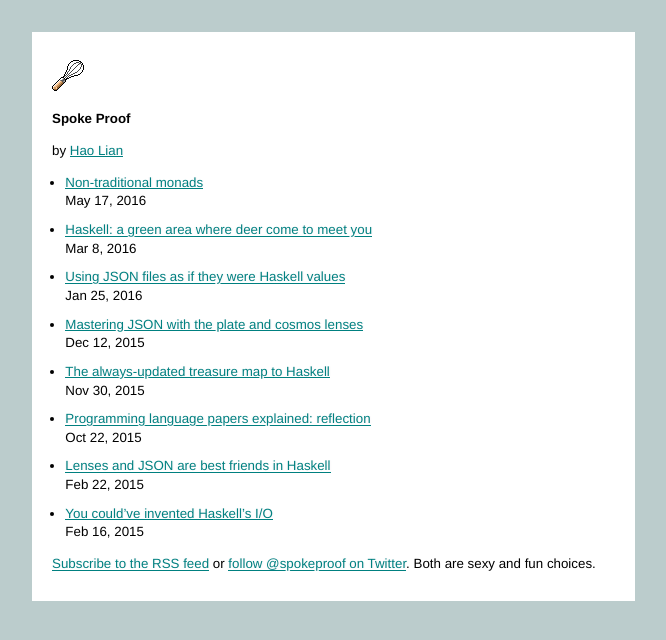
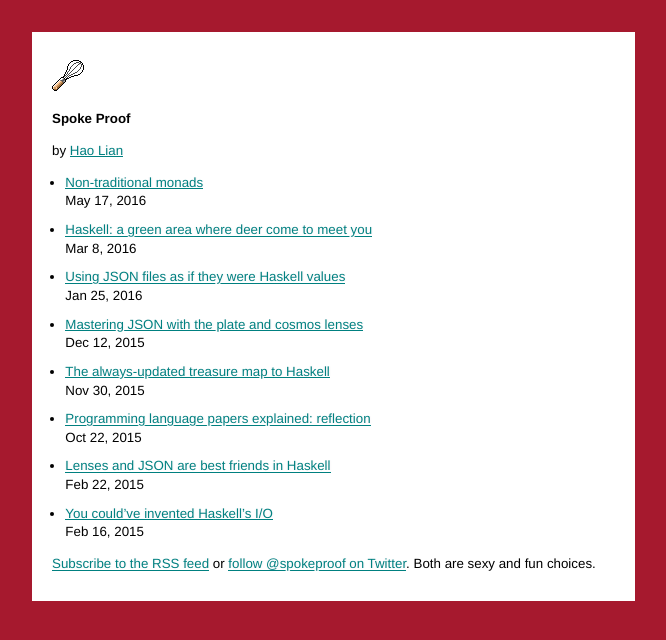
Before and after one commit to hlian/hao.codes, a Jekyll site: the page built from index.html, in a window 1280 px wide. Shown: the top 640 px of the page, without its empty margins (0-666 px from the left). Built offline with Jekyll 4.4.1, drawn with Linux system fonts in a browser that asks for light colours.

Commit message:
Update _typography.scss

```diff
--- a/_sass/_typography.scss
+++ b/_sass/_typography.scss
@@ -5,7 +5,7 @@
 html {
   font-family: helvetica, arial, sans-serif;
   font-size: 14pt;
-  background: #bcc;
+  background: #a6192e;
   text-rendering: optimizeLegibility;
 }
 
```
